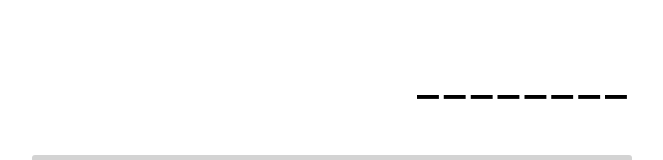
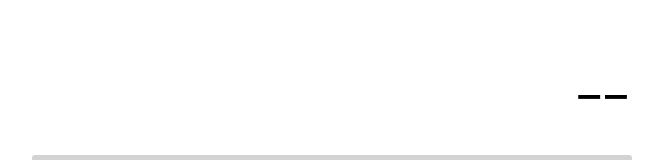
Before and after one commit to raphaelmp/react-pendu, a React (Create React App) app: page / in a window 1280 px wide. Shown: the top 160 px of the page, without its empty margins (308-971 px from the left). Built offline with nearby package versions, Linux system fonts and the light colour scheme.

Commit message:
Faire apparaitre le bouton rejouer

```diff
--- a/src/App.css
+++ b/src/App.css
@@ -43,6 +43,15 @@
   color: #4e4e4e;
 }
 
+.clavier .lettre-rejouer {
+  background-color: white;
+  color: #4e4e4e;
+}
+
+.clavier .lettre-rejouer:hover {
+  background-color: #A9D962;
+  color: white;
+}
 
 .clavier .lettre-inutilisee:hover {
   background-color: #c9e6f5;
--- a/src/App.js
+++ b/src/App.js
@@ -8,18 +8,39 @@ class App extends React.Component {
       // On crée un array avec toutes les lettres disponibles
       lettresDisponibles: [..."abcdefghijklmnopqrstuvwxyz"],
       lettresEssayees: new Set(),
-      mot: "sinusite",
+      mot: "si",
+      gagne: 0
     }
 
     this.handleClick = this.handleClick.bind(this);
   }
 
   handleClick(event) {
+    let gagnePartie = 0;
     let lettreAppuyee = event.target.firstChild.data;
 
+    // À FAIRE : Rendre plus claire cette horreur de ligne qui vérifie si le joueur a gagné
+    if (this.computeDisplay(this.state.mot, this.state.lettresEssayees.add(lettreAppuyee)) === this.state.mot) {
+      console.log('whe')
+      gagnePartie = 1;
+    }
+
+    console.log(gagnePartie)
+
     this.setState((prevState) => {
-      return {lettresEssayees: prevState.lettresEssayees.add(lettreAppuyee)}
+      console.log(gagnePartie)
+      return {
+        lettresEssayees: prevState.lettresEssayees.add(lettreAppuyee),
+        gagne: gagnePartie
+      }
     })
+  }
+
+  //On calcule le texte restant à afficher
+  computeDisplay(phrase, usedLetters) {
+    return phrase.replace(/\w/g,
+      (letter) => (usedLetters.has(letter) ? letter : '_')
+    )
   }
 
   render() {
@@ -31,22 +52,24 @@ class App extends React.Component {
         {x}
       </div>));
 
-    //On calcule le texte restant à afficher
-    function computeDisplay(phrase, usedLetters) {
-      let motSortie = phrase.replace(/\w/g,
-        (letter) => (usedLetters.has(letter) ? letter : '_')
-      )
-      return motSortie;
-    }
-    let motAffiche = computeDisplay(this.state.mot, this.state.lettresEssayees)
+    let boutonRejouer = ['R','e','j','o','u','e','r','?'].map(x => (
+      <div key={x}
+        className="lettre lettre-rejouer"
+        onClick={this.handleClick}>
+        {x}
+      </div>));
+
+
+    let motAffiche = this.computeDisplay(this.state.mot, this.state.lettresEssayees)
 
     return (
       <div className="App">
         <div className="mot">
-          <p>{motAffiche}</p>
+          <p style={this.state.gagne ? {color: "#A9D962"} : {}}>{motAffiche}</p>
         </div>
+        {this.state.gagne ? <h3>Félicitations! Vous avez gagné!</h3>: ""}
         <div className="clavier">
-          {lettres}
+          {this.state.gagne ? boutonRejouer : lettres}
         </div>
       </div>
     );
```
